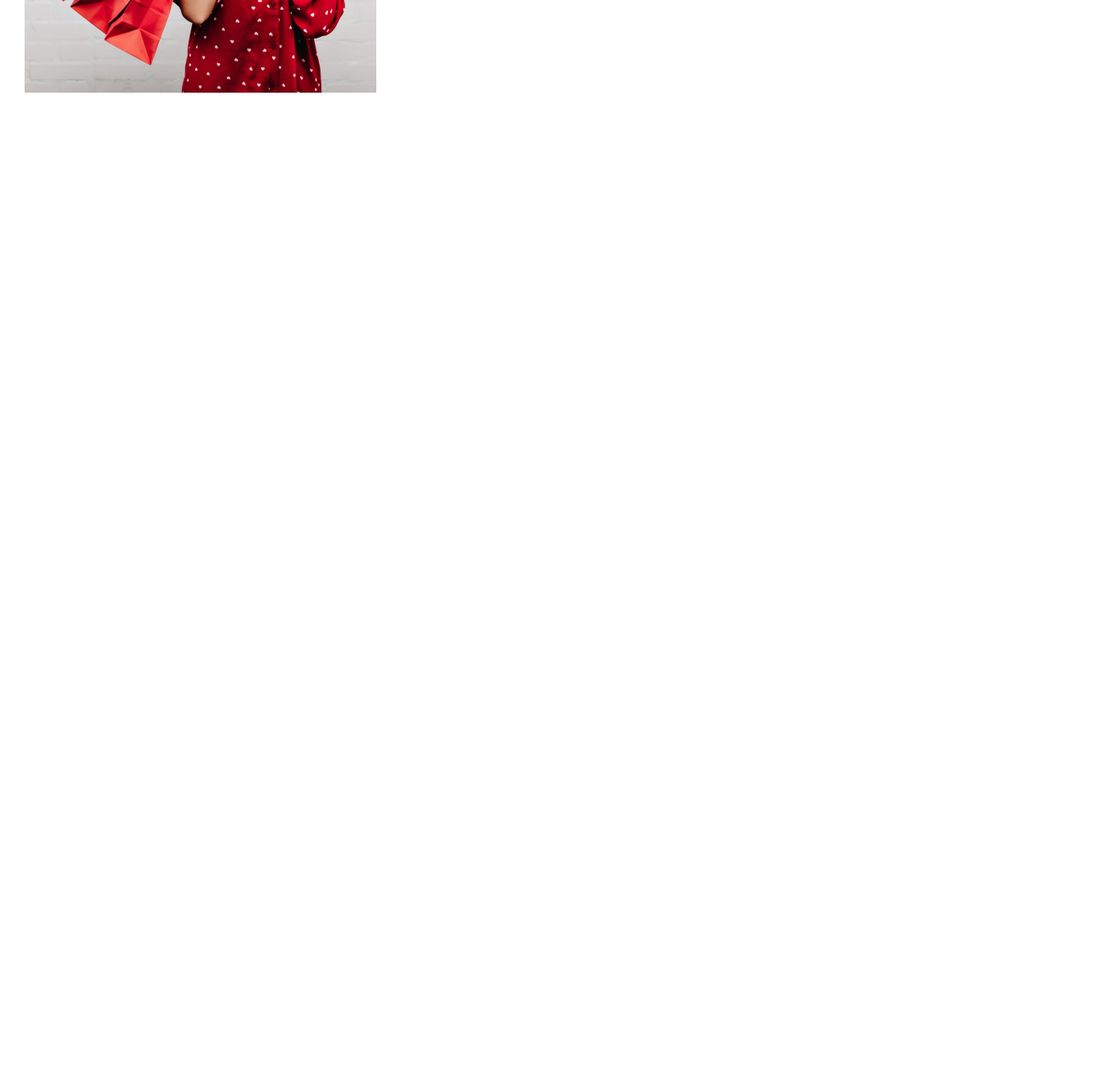
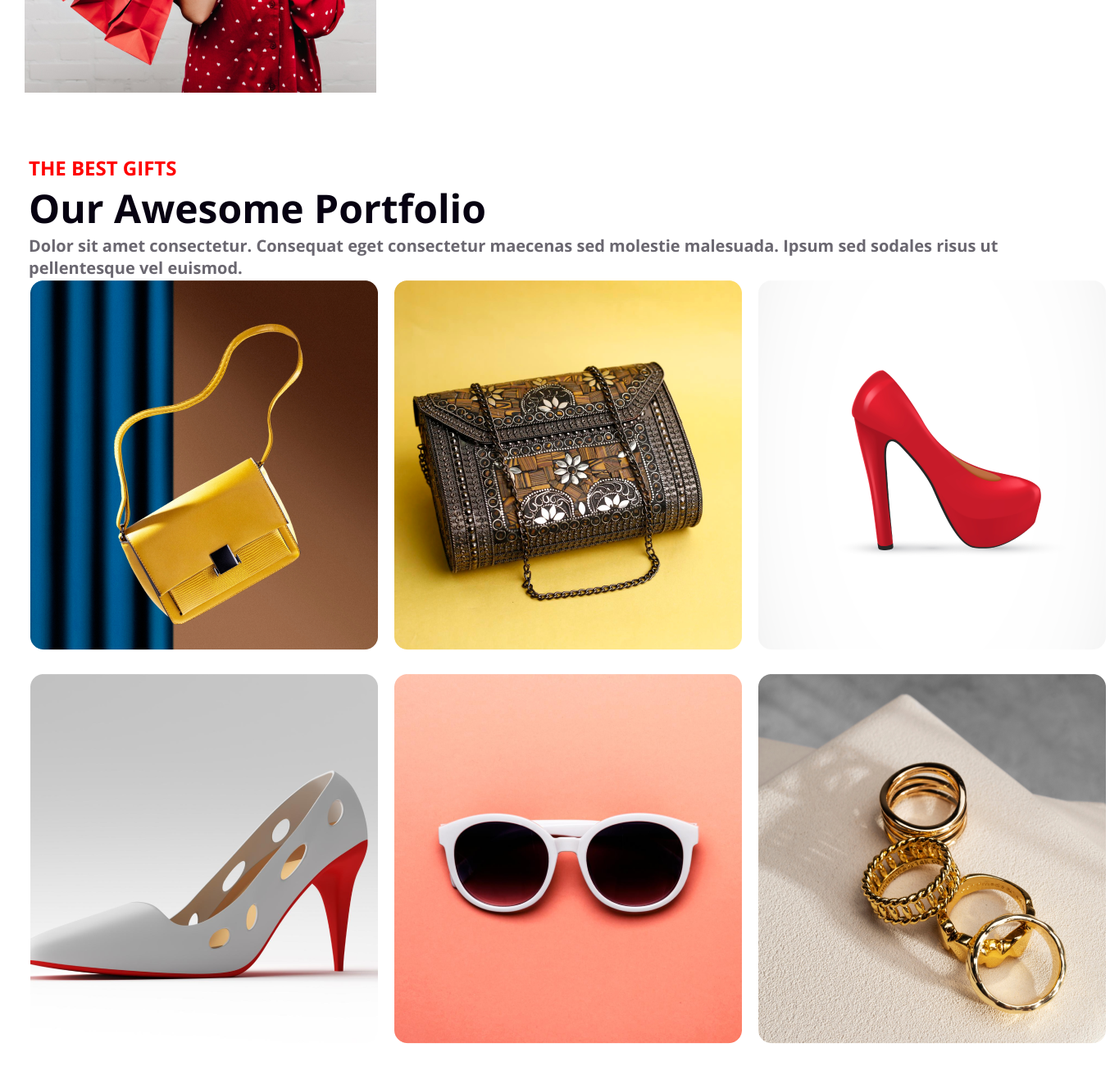
Before and after one commit to Asikkhan48/New-Year-Assignment-1, a plain HTML site: page index.html in a window 1280 px wide. Shown: the part 4641-5941 px from the top of the page at 82% size, 1354 px wide, since content can reach past the window. Before the commit the page ends 4759 px from the top, so only its background shows below. Drawn offline with nearby package versions, Linux system fonts and the light colour scheme.

Commit message:
portfolio

```diff
--- a/index.html
+++ b/index.html
@@ -124,15 +124,57 @@
           </div>
         </div>
 
-<!-- fifty parcent offer -->
+        <!-- fifty parcent offer -->
         <div class="fifty-offer">
-            <img class="rec1" src="./resources/Rectangle 1.png" alt="">
-
-
+          <img class="rec1" src="./resources/Rectangle 1.png" alt="" />
         </div>
 
+<!-- product portfolio -->
+        <div class="portfolio">
+          <div class="best-gifts">
+            <p>THE BEST GIFTS</p>
+          </div>
+          <div class="awesome-portfolio">
+            <p>Our Awesome Portfolio</p>
+          </div>
 
+          <div class="portfolio-para">
+            <p>
+              Dolor sit amet consectetur. Consequat eget consectetur maecenas
+              sed molestie malesuada. Ipsum sed sodales risus ut pellentesque
+              vel euismod.
+            </p>
+          </div>
+        </div>
 
+        <div class="portfolio-picture">
+          <div class="portfolio-picture1">
+            <img src="resources/Rectangle 3.png" alt="bag1">
+          </div>
+
+          <div class="portfolio-picture2">
+            <img src="resources/Rectangle 4.png" alt="bag2">
+          </div>
+
+          <div class="portfolio-picture3">
+            <img src="resources/Rectangle 5.png" alt="shoe">
+          </div>
+        </div>
+
+        <!-- Portfolio-picture 2 -->
+        <div class="portfolio-picture-second">
+          <div class="portfolio-picture1">
+            <img src="resources/Rectangle 6.png" alt="bag6">
+          </div>
+
+          <div class="portfolio-picture2">
+            <img src="resources/Rectangle 7.png" alt="bag7">
+          </div>
+
+          <div class="portfolio-picture3">
+            <img src="resources/Rectangle 8.png" alt="shoe">
+          </div>
+        </div>
       </section>
     </main>
 
--- a/style.css
+++ b/style.css
@@ -201,3 +201,46 @@
 }
 
 /* fifty parcent offer */
+
+/* Awesome-portfolio */
+
+.portfolio {
+    margin-top: 70px;
+}
+
+.best-gifts {
+    color: #F00;
+    font-size: 24px;
+    font-weight: 500;
+}
+
+.awesome-portfolio {
+    color: #070211;
+    font-size: 48px;
+    font-weight: 900;
+}
+
+.portfolio-para {
+    color: rgba(7, 2, 17, 0.60);
+    font-size: 20px;
+    font-weight: 400;
+}
+
+.portfolio-picture {
+    display: flex;
+    align-items: center;
+    justify-content: space-evenly;
+    border: 2px solid transparent;
+    border-radius: 4px;
+    margin-bottom: 20px;
+}
+
+
+.portfolio-picture-second {
+    display: flex;
+    align-items: center;
+    justify-content: space-evenly;
+    border: 2px solid transparent;
+    border-radius: 4px;
+    margin-bottom: 20px;
+}
```
